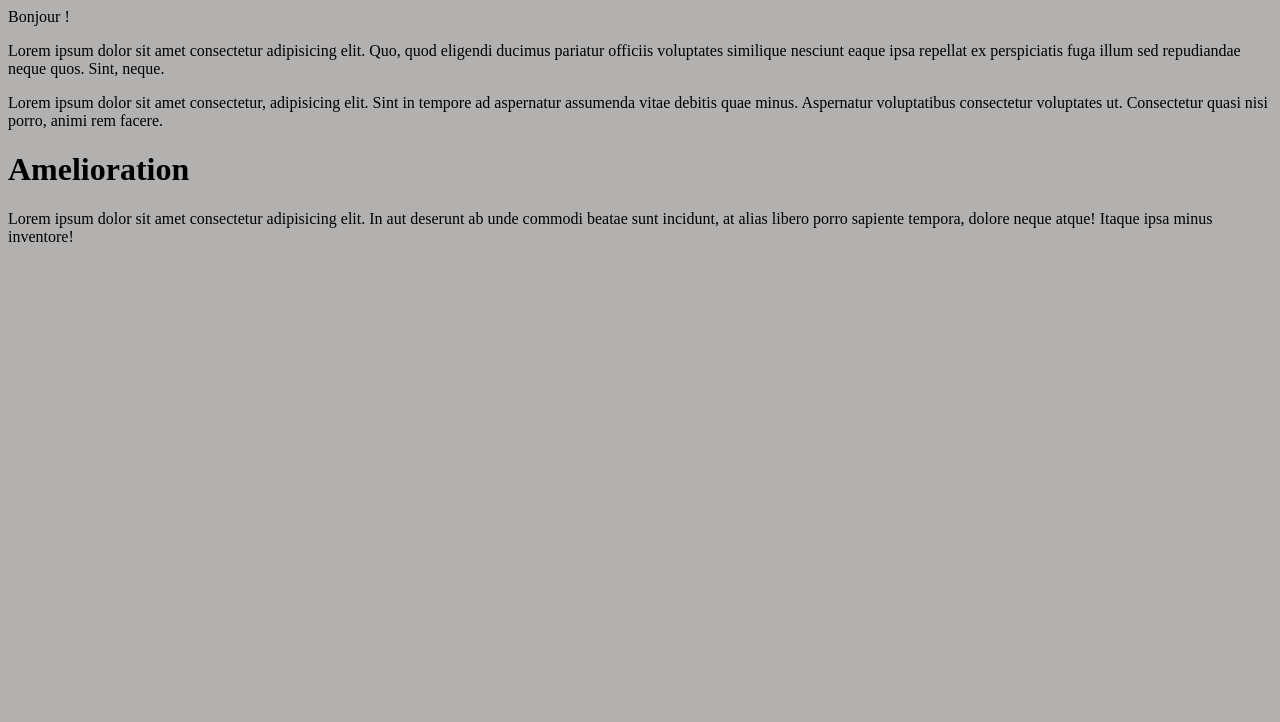
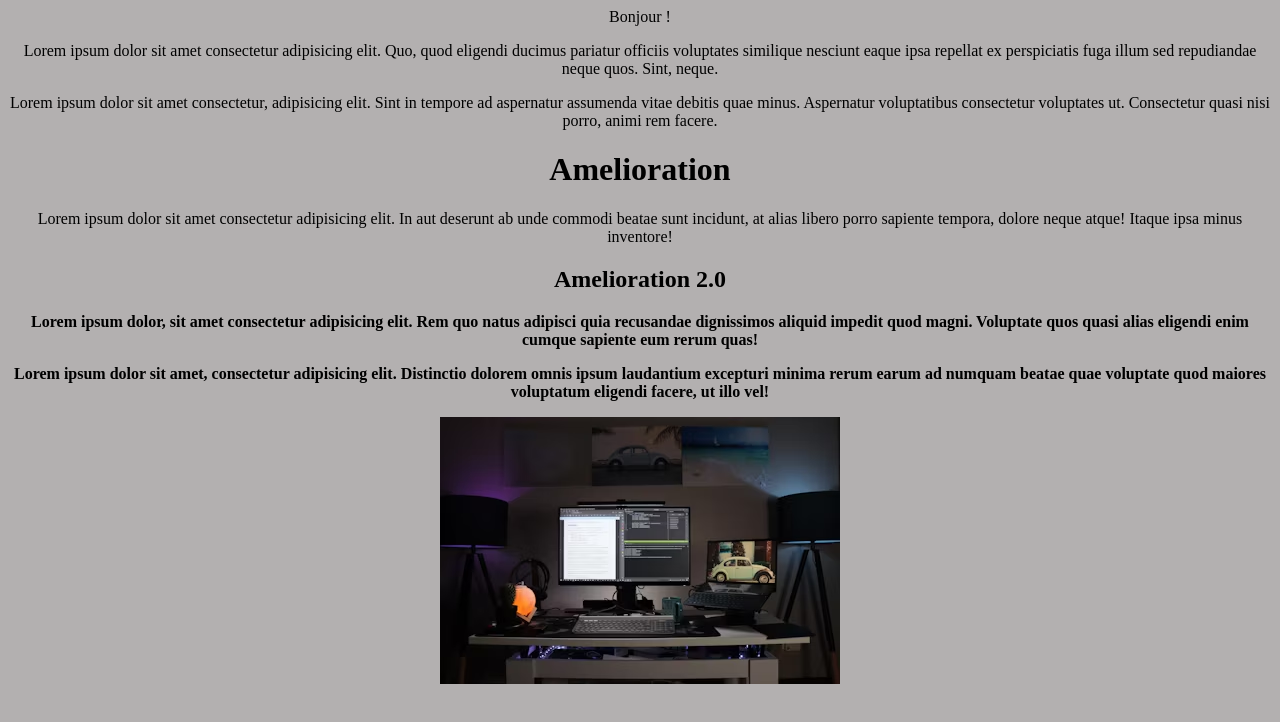
Before and after one commit to DuvalK78/tp-git, a plain HTML site: page index.html in a window 1280 px wide. Drawn offline with Linux system fonts and the light colour scheme.

Commit message:
Ajout photo

```diff
--- a/index.html
+++ b/index.html
@@ -12,7 +12,9 @@
     <p>Lorem ipsum dolor sit amet consectetur, adipisicing elit. Sint in tempore ad aspernatur assumenda vitae debitis quae minus. Aspernatur voluptatibus consectetur voluptates ut. Consectetur quasi nisi porro, animi rem facere.</p>
     <h1>Amelioration</h1>
     <p>Lorem ipsum dolor sit amet consectetur adipisicing elit. In aut deserunt ab unde commodi beatae sunt incidunt, at alias libero porro sapiente tempora, dolore neque atque! Itaque ipsa minus inventore!</p>
-
-
+    <h2>Amelioration 2.0</h2>
+    <p><b>Lorem ipsum dolor, sit amet consectetur adipisicing elit. Rem quo natus adipisci quia recusandae dignissimos aliquid impedit quod magni. Voluptate quos quasi alias eligendi enim cumque sapiente eum rerum quas!</p></b>
+    <p><b>Lorem ipsum dolor sit amet, consectetur adipisicing elit. Distinctio dolorem omnis ipsum laudantium excepturi minima rerum earum ad numquam beatae quae voluptate quod maiores voluptatum eligendi facere, ut illo vel!</b></p>
+    <img src="dof.avif" alt="">
 </body>
 </html>
--- a/style.css
+++ b/style.css
@@ -1,3 +1,4 @@
 body{
+    text-align: center;
     background-color: rgb(179, 176, 176);
 }
```
Also changed, not shown: dof.avif (added).
